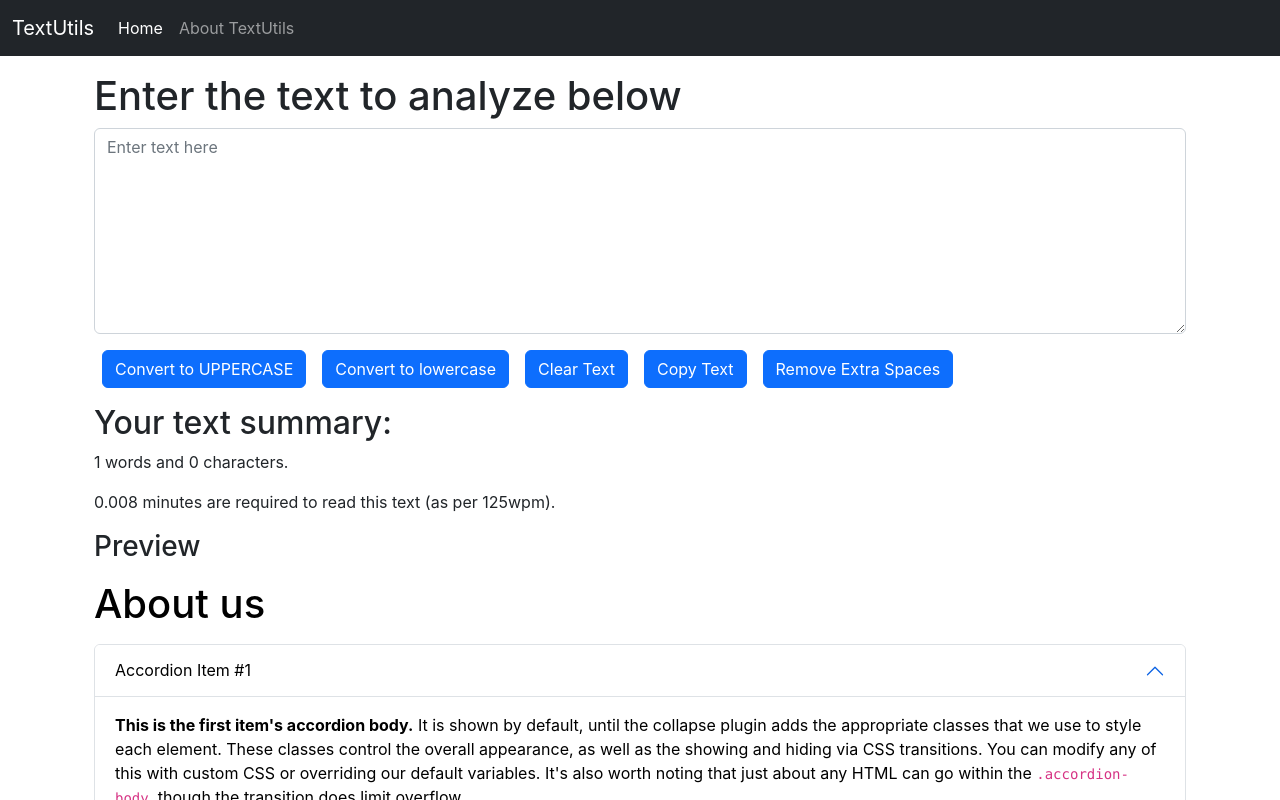
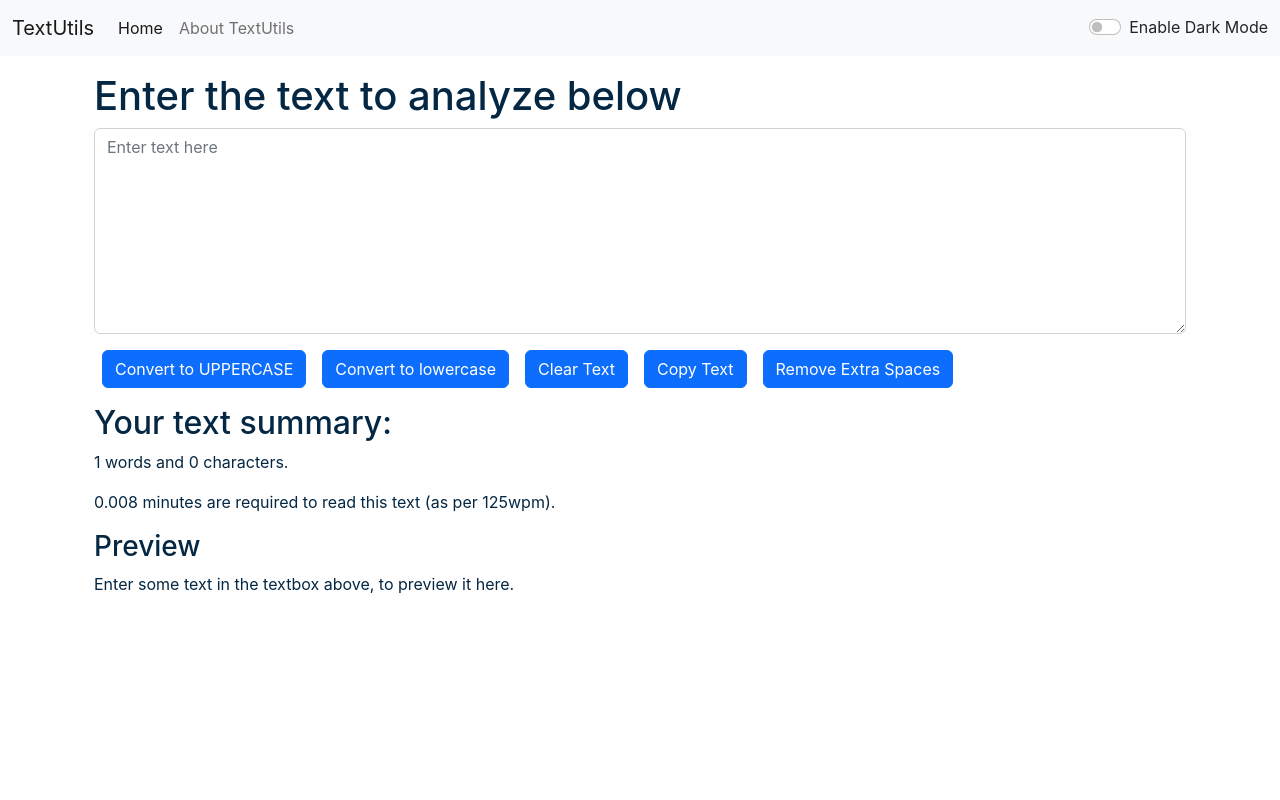
Before and after one commit to CodeWithShashank/Text-Utils, a React (Create React App) app: page / in a window 1280 px wide. Shown: the top 800 px of the page. Built offline with nearby package versions, Linux system fonts and the light colour scheme.

Commit message:
Added Dark Mode switch to the navbar.

```diff
--- a/src/App.js
+++ b/src/App.js
@@ -1,15 +1,29 @@
+import { useState } from 'react';
 import './App.css';
-import About from './components/About';
+// import About from './components/About';
 import Navbar from './components/Navbar';
 import TextForm from './components/TextForm';
 
 function App() {
+  const [mode, setMode] = useState('light');
+
+  const toggleMode = () => {
+    if(mode === 'light') {
+      setMode('dark');
+      document.body.style.backgroundColor = '#042743';
+    }
+    else {
+      setMode('light');
+      document.body.style.backgroundColor = 'white';
+    }
+  }
+
   return (
     <>
-      <Navbar title="TextUtils" aboutText = "About TextUtils"/>
+      <Navbar title="TextUtils" aboutText = "About TextUtils" mode = {mode} toggleMode={toggleMode}  />
       <div className="container my-3">
-      <TextForm heading = "Enter the text to analyze below"/>
-      <About/>
+      <TextForm heading = "Enter the text to analyze below" mode = {mode}/>
+      {/* <About/> */}
       </div>
     </>
   );
--- a/src/components/Navbar.js
+++ b/src/components/Navbar.js
@@ -2,9 +2,10 @@
 import PropTypes from 'prop-types'
 
 export default function Navbar(props) {
+
     return (
         <>
-            <nav className="navbar navbar-expand-lg navbar-dark bg-dark">
+            <nav className={`navbar navbar-expand-lg navbar-${props.mode} bg-${props.mode}`}>
                 <div className="container-fluid">
                     <a className="navbar-brand" href="/">{props.title}</a>
                     <button className="navbar-toggler" type="button" data-bs-toggle="collapse" data-bs-target="#navbarSupportedContent" aria-controls="navbarSupportedContent" aria-expanded="false" aria-label="Toggle navigation">
@@ -23,6 +24,10 @@
                             <input className="form-control me-2" type="search" placeholder="Search" aria-label="Search" />
                             <button className="btn btn-primary" type="submit">Search</button>
                         </form> */}
+                        <div className={`form-check form-switch text-${props.mode==='light' ?'dark' :'light'}`}>
+                            <input className="form-check-input" type="checkbox"  onClick={props.toggleMode} role="switch"  id="flexSwitchCheckDefault" />
+                            <label className="form-check-label" htmlFor="flexSwitchCheckDefault">Enable Dark Mode</label>
+                        </div>
                     </div>
                 </div>
             </nav>
--- a/src/components/TextForm.js
+++ b/src/components/TextForm.js
@@ -34,10 +34,10 @@
     const [text,setText] = useState('');
     return (
         <>
-        <div className="container">
+        <div className="container" style={{color : props.mode==='light' ?'#042743' :'white'}}>
             <h1>{props.heading}</h1>
             <div className="mb-3">
-                <textarea className="form-control" value={text} onChange={handleOnChange} placeholder="Enter text here" id="myBox" rows="8"></textarea>
+                <textarea className="form-control" value={text} onChange={handleOnChange} style={{backgroundColor : props.mode==='light' ?'white' :'grey',color : props.mode==='light' ?'#042743' :'white'}} placeholder="Enter text here" id="myBox" rows="8"></textarea>
             </div>
             <button className="btn btn-primary mx-2" onClick={handleUpClick}>Convert to UPPERCASE</button>
             <button className="btn btn-primary mx-2" onClick={handleLoClick}>Convert to lowercase</button>
@@ -45,12 +45,12 @@
             <button className="btn btn-primary mx-2" onClick={handleCopyClick}>Copy Text</button>
             <button className="btn btn-primary mx-2" onClick={handleExtraSpacesClick}>Remove Extra Spaces</button>
         </div>
-        <div className="container my-3">
+        <div className="container my-3" style={{color : props.mode==='light' ?'#042743' :'white'}}>
             <h2>Your text summary:</h2>
             <p>{text.split(" ").length} words and {text.length} characters.</p>
             <p>{0.008 * text.split(" ").length} minutes are required to read this text (as per 125wpm).</p>
             <h3>Preview</h3>
-            <p>{text}</p>
+            <p>{text.length>0 ? text :"Enter some text in the textbox above, to preview it here."}</p>
         </div>
         </>
     )
```
